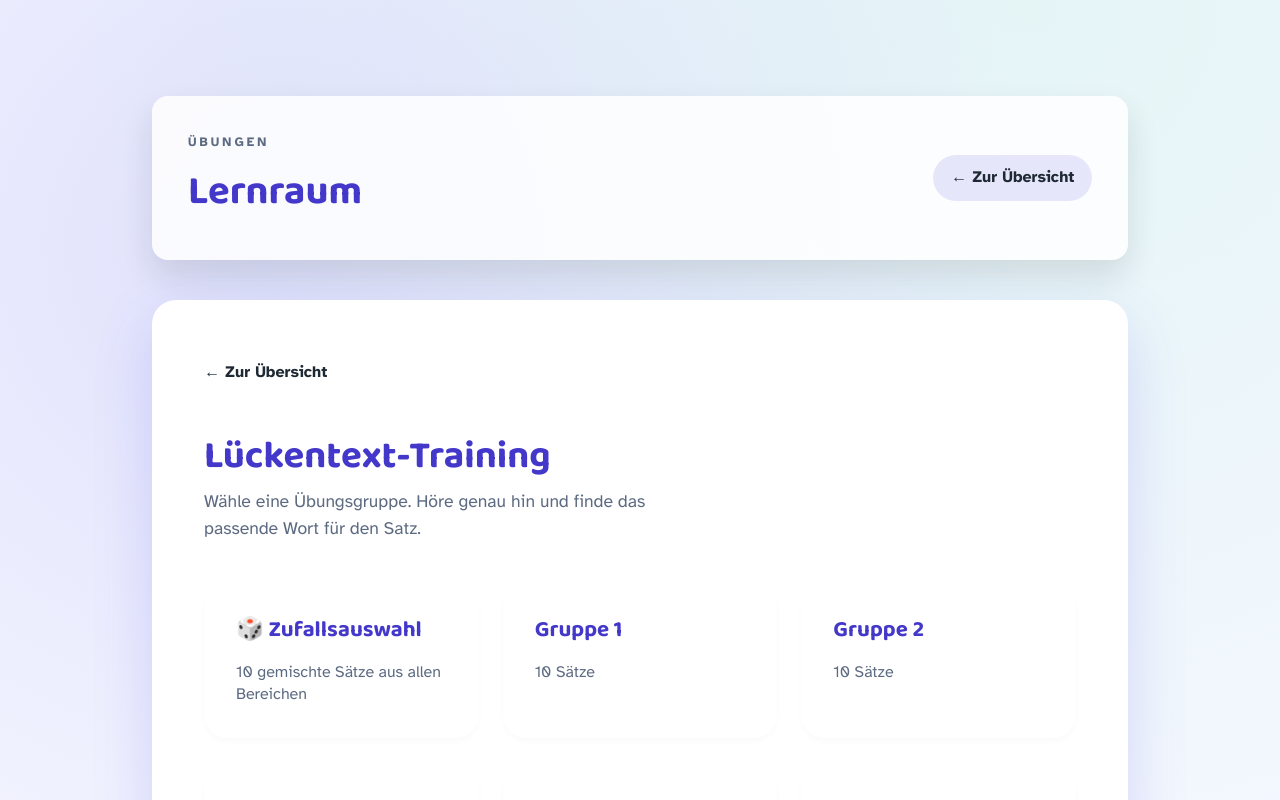
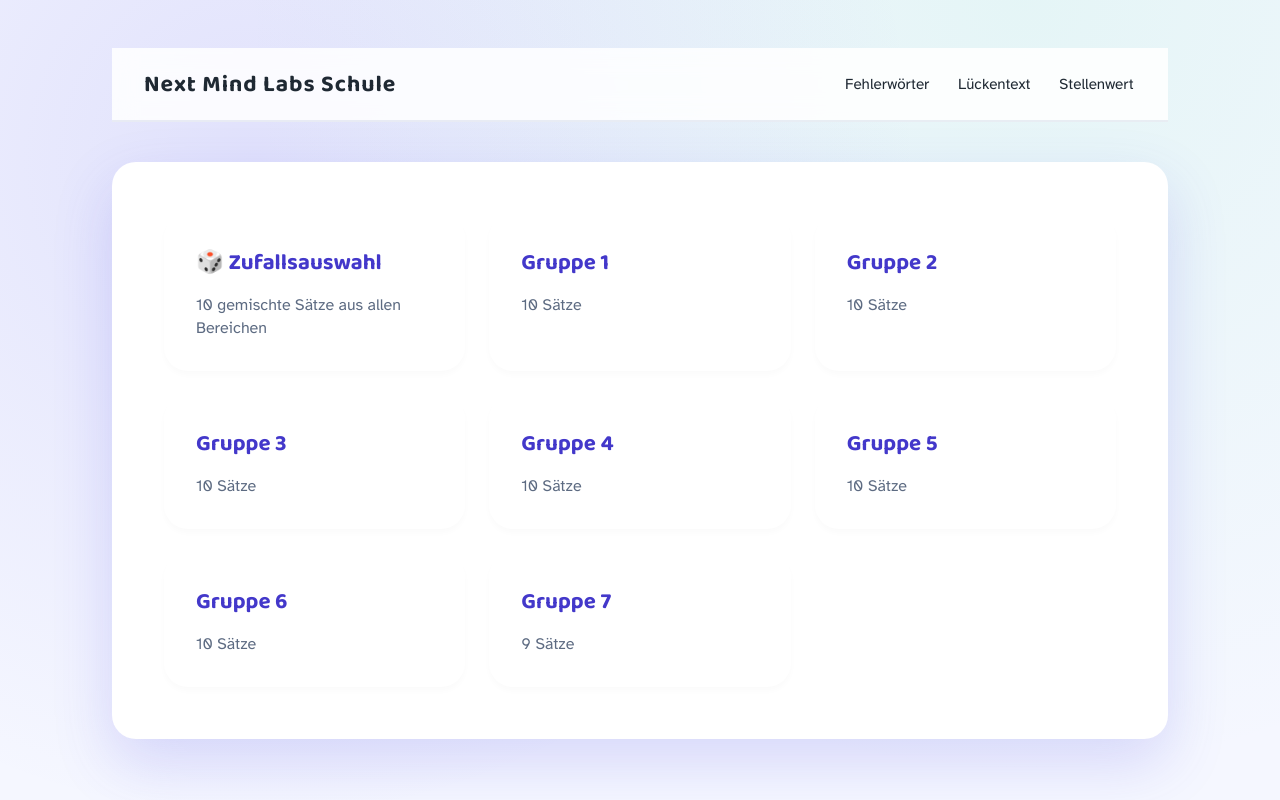
Before and after one commit to JMCourtois/NextMindLabsWeb, a Next.js app: page /schule/ubungen/luckentext in a window 1280 px wide. Shown: the top 800 px of the page. Built offline with nearby package versions, Linux system fonts and the light colour scheme.

Commit message:
🚧 In progress 3

```diff
--- /dev/null
+++ b/app/schule/components/SchuleNav.module.css
@@ -0,0 +1,88 @@
+.header {
+  position: sticky;
+  top: 0;
+  z-index: 50;
+  backdrop-filter: blur(12px);
+  background-color: rgba(255, 255, 255, 0.85);
+  border-bottom: 2px solid rgba(120, 141, 180, 0.15);
+  width: 100%;
+  margin: 0;
+}
+
+.container {
+  width: min(100%, 1120px);
+  margin: 0 auto;
+  padding: 0 clamp(1rem, 5vw, 2rem);
+}
+
+.inner {
+  display: flex;
+  align-items: center;
+  justify-content: space-between;
+  gap: 1rem;
+  padding: 1.1rem 0;
+}
+
+.logo {
+  font-family: var(--font-display);
+  font-size: 1.45rem;
+  font-weight: 700;
+  letter-spacing: 0.04em;
+  color: var(--color-primary-strong);
+  text-decoration: none;
+  transition: color 0.2s ease;
+}
+
+.logo:hover,
+.logo:focus-visible {
+  color: var(--color-primary);
+}
+
+.navList {
+  display: flex;
+  align-items: center;
+  gap: clamp(0.75rem, 2vw, 1.5rem);
+  list-style: none;
+  margin: 0;
+  padding: 0;
+}
+
+.navLink {
+  position: relative;
+  font-weight: 500;
+  font-size: 0.95rem;
+  padding: 0.35rem 0.15rem;
+  color: var(--color-muted);
+  transition: color 0.2s ease;
+  text-decoration: none;
+}
+
+.navLink::after {
+  content: "";
+  position: absolute;
+  left: 0;
+  bottom: -0.35rem;
+  width: 100%;
+  height: 2px;
+  border-radius: 999px;
+  background: var(--color-primary);
+  transform: scaleX(0);
+  transform-origin: center;
+  transition: transform 0.2s ease;
+}
+
+.navLink:hover,
+.navLink:focus-visible {
+  color: var(--color-text);
+}
+
+.navLink:hover::after,
+.navLink:focus-visible::after {
+  transform: scaleX(1);
+}
+
+@media (max-width: 900px) {
+  .navList {
+    display: none;
+  }
+}
--- /dev/null
+++ b/app/schule/components/SchuleNav.tsx
@@ -0,0 +1,33 @@
+import Link from "next/link";
+import styles from "./SchuleNav.module.css";
+
+const SCHULE_NAV_ITEMS = [
+  { href: "/schule/ubungen/fehlerworter", label: "Fehlerwörter" },
+  { href: "/schule/ubungen/luckentext", label: "Lückentext" },
+  { href: "/schule/ubungen/stellenwert", label: "Stellenwert" },
+];
+
+export function SchuleNav() {
+  return (
+    <header className={styles.header}>
+      <div className={styles.container}>
+        <div className={styles.inner}>
+          <Link href="/schule" className={styles.logo} aria-label="Next Mind Labs Schule">
+            Next Mind Labs Schule
+          </Link>
+          <nav aria-label="Schule navigation">
+            <ul className={styles.navList}>
+              {SCHULE_NAV_ITEMS.map((item) => (
+                <li key={item.href}>
+                  <Link href={item.href} className={styles.navLink}>
+                    {item.label}
+                  </Link>
+                </li>
+              ))}
+            </ul>
+          </nav>
+        </div>
+      </div>
+    </header>
+  );
+}
--- a/app/schule/layout.tsx
+++ b/app/schule/layout.tsx
@@ -1,6 +1,7 @@
 import type { Metadata } from "next";
 import "./theme.css";
 import { SchuleBodyClass } from "./BodyClass";
+import { SchuleNav } from "./components/SchuleNav";
 
 export const metadata: Metadata = {
   title: "Next Mind Labs - Schule",
@@ -16,6 +17,7 @@
   return (
     <div className="schule-theme" lang="de">
       <SchuleBodyClass />
+      <SchuleNav />
       {children}
     </div>
   );
--- a/app/schule/ubungen/layout.tsx
+++ b/app/schule/ubungen/layout.tsx
@@ -1,51 +1,12 @@
 "use client";
 
 import type { ReactNode } from "react";
-import Link from "next/link";
-import { useSelectedLayoutSegments } from "next/navigation";
 import styles from "./layout.module.css";
 
-type CategoryCopy = {
-  eyebrow: string;
-  title: string;
-};
-
-const CATEGORY_CONTENT: Record<string, CategoryCopy> = {
-  fehlerworter: {
-    eyebrow: "Deutsch",
-    title: "Sprach- und Hörtraining",
-  },
-  stellenwert: {
-    eyebrow: "Mathematik",
-    title: "Zahlen verstehen",
-  },
-};
-
-const DEFAULT_COPY: CategoryCopy = {
-  eyebrow: "Übungen",
-  title: "Lernraum",
-};
-
 export default function UebungenLayout({ children }: { children: ReactNode }) {
-  const segments = useSelectedLayoutSegments();
-  const primarySegment = segments[0] ?? "";
-  const copy = CATEGORY_CONTENT[primarySegment] ?? DEFAULT_COPY;
-
   return (
-    <div className={styles.wrapper}>
-      <header className={styles.header}>
-        <div className={styles.headerCopy}>
-          <p className={styles.eyebrow}>{copy.eyebrow}</p>
-          <h1 className={styles.title}>{copy.title}</h1>
-        </div>
-        <Link href="/schule" className={styles.backLink}>
-          ← Zur Übersicht
-        </Link>
-      </header>
-
-      <main id="mainContent" className={styles.main} lang="de">
-        {children}
-      </main>
-    </div>
+    <main id="mainContent" className={styles.main} lang="de">
+      {children}
+    </main>
   );
 }
--- a/app/schule/ubungen/luckentext/LuckentextClient.tsx
+++ b/app/schule/ubungen/luckentext/LuckentextClient.tsx
@@ -155,19 +155,6 @@
   if (viewMode === "menu") {
     return (
       <section className={styles.page}>
-         <Link href="/schule" className={styles.backLink}>
-            ← Zur Übersicht
-          </Link>
-
-          <header className={styles.header}>
-            <div className={styles.headerText}>
-              <h2 className={styles.heading}>Lückentext-Training</h2>
-              <p className={styles.headerDescription}>
-                Wähle eine Übungsgruppe. Höre genau hin und finde das passende Wort für den Satz.
-              </p>
-            </div>
-          </header>
-
           <div className={styles.groupSection}>
              <button onClick={startRandomMode} className={styles.groupCard}>
                 <h3 className={styles.groupCardTitle}>🎲 Zufallsauswahl</h3>
@@ -197,10 +184,6 @@
 
   return (
     <section className={styles.page}>
-      <button onClick={handleBackToMenu} className={styles.backLink} type="button">
-        ← Zurück zur Auswahl
-      </button>
-
       <header className={styles.header}>
         <div className={styles.headerText}>
           <p className={styles.progress}>{progressLabel}</p>
```
Also changed, not shown: app/schule/ubungen/fehlerworter/page.tsx (+0 -13 lines), app/schule/ubungen/stellenwert/page.tsx (+0 -13 lines).
